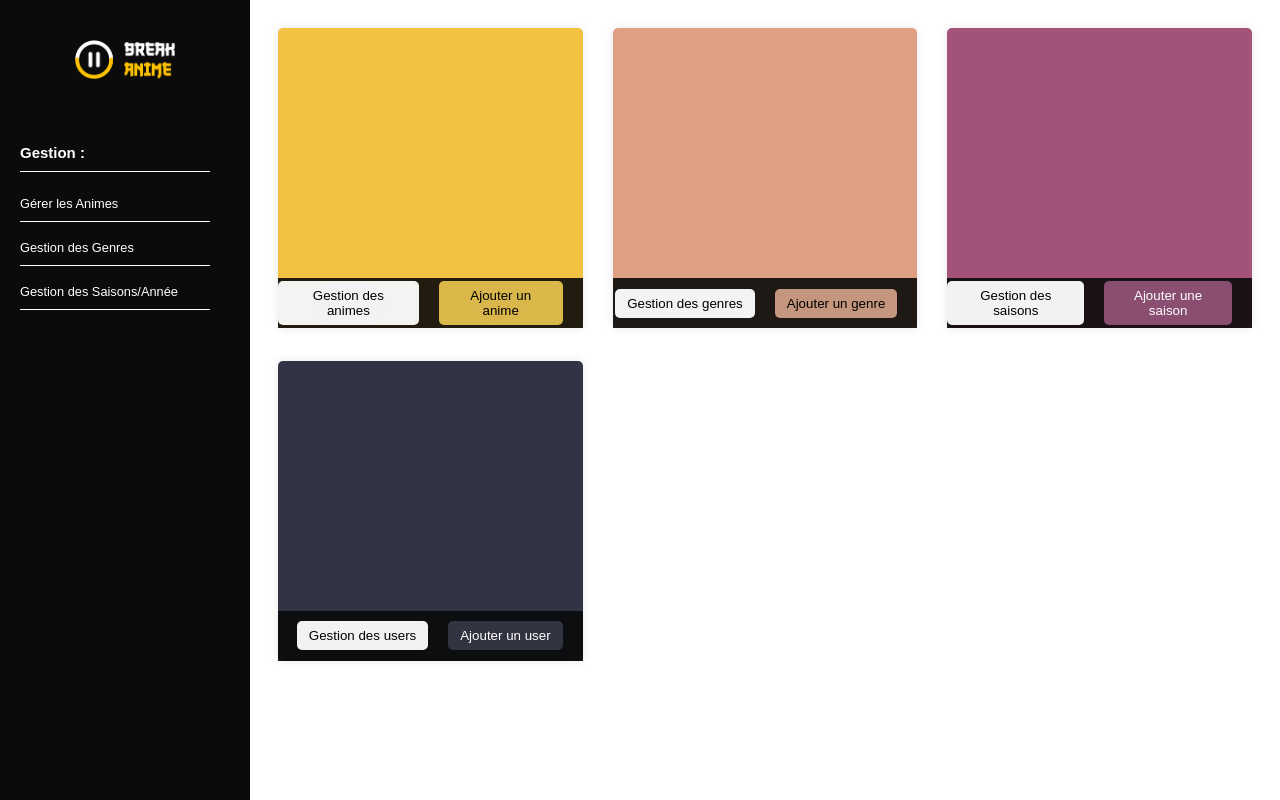
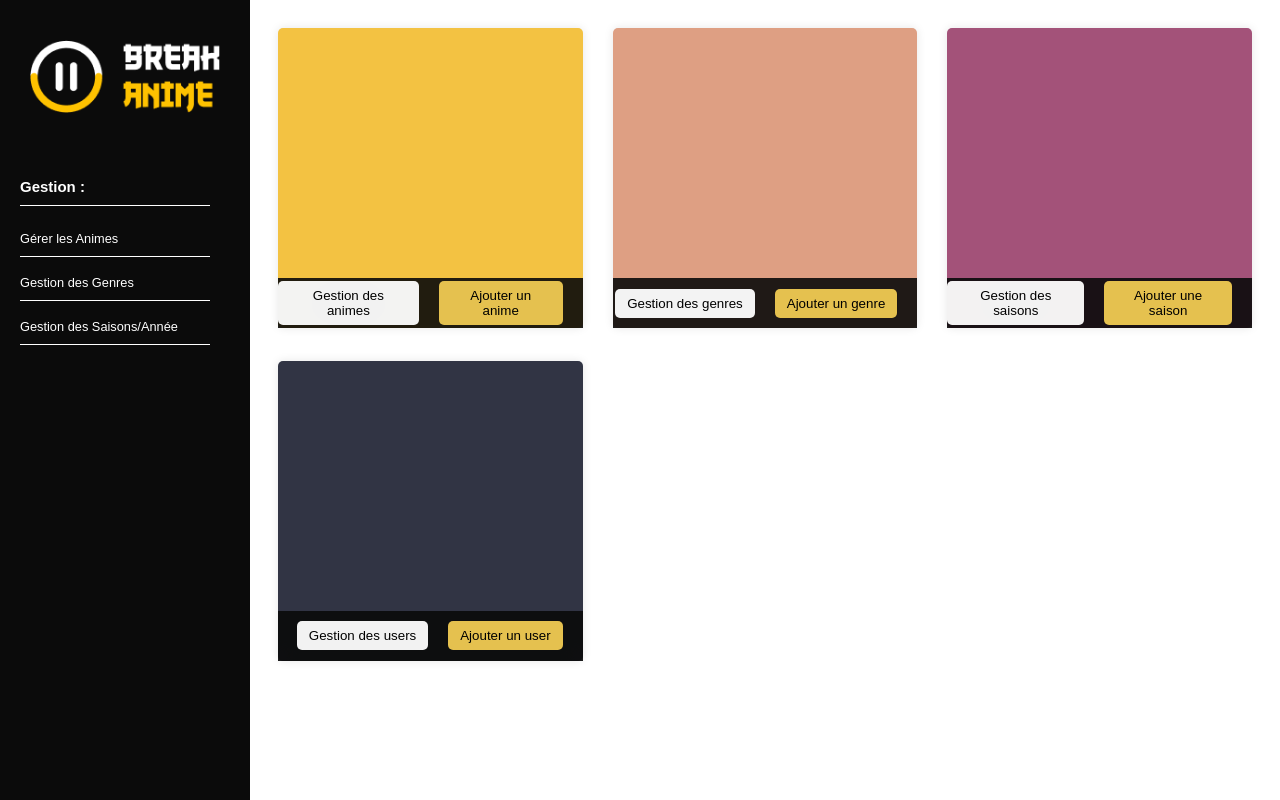
Before and after one commit to Hello-Sara/BreakAnime_Web, a React app in the folder app/: page /admin/dashboard in a window 1280 px wide. Built offline with nearby package versions, Linux system fonts and the light colour scheme; some packages are replaced by stand-ins of ours; no server answers; some icons are missing.

Commit message:
changed button style

```diff
--- a/app/src/admin/pages/dashboard/AdminHome.css
+++ b/app/src/admin/pages/dashboard/AdminHome.css
@@ -8,6 +8,11 @@
     display: flex;
     justify-content: center;
     margin-top: 5vh;
+}
+
+.logo {
+    width: 190px;
+    height: auto;
 }
 
 .sidebar {
--- a/app/src/admin/pages/dashboard/AdminHome.js
+++ b/app/src/admin/pages/dashboard/AdminHome.js
@@ -7,7 +7,6 @@ import axios from 'axios';
 
 const AdminHome = () => {
     const [stats, setStats] = useState(undefined);
-
 
     useEffect(() => {
         axios.get('https://api.breakanime.ninja/api/admin/stats', {
@@ -66,7 +65,7 @@ const AdminHome = () => {
                         </div>
                         <div className="admin-card-footer">
                             <SecondaryBouton name="Gestion des animes" style={{padding: '5px 10px 5px 10px', "backgroundColor": 'rgba(255, 255, 255, 0.95)', 'border': '2px solid transparent', 'borderRadius': '5px', 'backdropFilter': 'blur(40px)' }}/>
-                            <SecondaryBouton name="Ajouter un anime" style={{padding: '5px 10px 5px 10px', "backgroundColor": 'rgba(229, 193, 79, 0.95)', 'border': '2px solid transparent', 'borderRadius': '5px', 'backdropFilter': 'blur(40px)' }}/>
+                            <SecondaryBouton name="Ajouter un anime" style={{padding: '5px 10px 5px 10px', "backgroundColor": 'rgba(229, 193, 79, 1)', 'border': '2px solid transparent', 'borderRadius': '5px', 'backdropFilter': 'blur(40px)' }}/>
                         </div>
                     </div>
                     <div className="admin-card genre-card">
@@ -75,7 +74,7 @@ const AdminHome = () => {
                         </div>
                         <div className="admin-card-footer">
                             <SecondaryBouton name="Gestion des genres" style={{padding: '5px 10px 5px 10px', "backgroundColor": 'rgba(255, 255, 255, 0.95)', 'border': '2px solid transparent', 'borderRadius': '5px', 'backdropFilter': 'blur(40px)' }}/>
-                            <SecondaryBouton name="Ajouter un genre" style={{padding: '5px 10px 5px 10px', "backgroundColor": 'rgba(206, 158, 131, 0.95)', 'border': '2px solid transparent', 'borderRadius': '5px', 'backdropFilter': 'blur(40px)' }}/>
+                            <SecondaryBouton name="Ajouter un genre" style={{padding: '5px 10px 5px 10px', "backgroundColor": 'rgba(229, 193, 79, 1)', 'border': '2px solid transparent', 'borderRadius': '5px', 'backdropFilter': 'blur(40px)' }}/>
                         </div>
                     </div>
                     <div className="admin-card season-card">
@@ -84,7 +83,7 @@ const AdminHome = () => {
                         </div>
                         <div className="admin-card-footer">
                             <SecondaryBouton name="Gestion des saisons" style={{padding: '5px 10px 5px 10px', "backgroundColor": 'rgba(255, 255, 255, 0.95)', 'border': '2px solid transparent', 'borderRadius': '5px', 'backdropFilter': 'blur(40px)' }}/>
-                            <SecondaryBouton name="Ajouter une saison" style={{padding: '5px 10px 5px 10px',"color": "#fff", "backgroundColor": 'rgba(145, 83, 119, 0.95)', 'border': '2px solid transparent', 'borderRadius': '5px', 'backdropFilter': 'blur(40px)' }}/>
+                            <SecondaryBouton name="Ajouter une saison" style={{padding: '5px 10px 5px 10px', "backgroundColor": 'rgba(229, 193, 79, 1)', 'border': '2px solid transparent', 'borderRadius': '5px', 'backdropFilter': 'blur(40px)' }}/>
                         </div>
                     </div>
                     <div className="admin-card user-card">
@@ -93,7 +92,7 @@ const AdminHome = () => {
                         </div>
                         <div className="admin-card-footer">
                             <SecondaryBouton name="Gestion des users" style={{padding: '5px 10px 5px 10px', "backgroundColor": 'rgba(255, 255, 255, 0.95)', 'border': '2px solid transparent', 'borderRadius': '5px', 'backdropFilter': 'blur(40px)' }}/>
-                            <SecondaryBouton name="Ajouter un user" style={{padding: '5px 10px 5px 10px',"color": "#fff", "backgroundColor": 'rgba(54, 55, 70, 0.95)', 'border': '2px solid transparent', 'borderRadius': '5px', 'backdropFilter': 'blur(40px)' }}/>
+                            <SecondaryBouton name="Ajouter un user" style={{padding: '5px 10px 5px 10px', "backgroundColor": 'rgba(229, 193, 79, 1)', 'border': '2px solid transparent', 'borderRadius': '5px', 'backdropFilter': 'blur(40px)' }}/>
                         </div>
                     </div>
                 </div>
```
